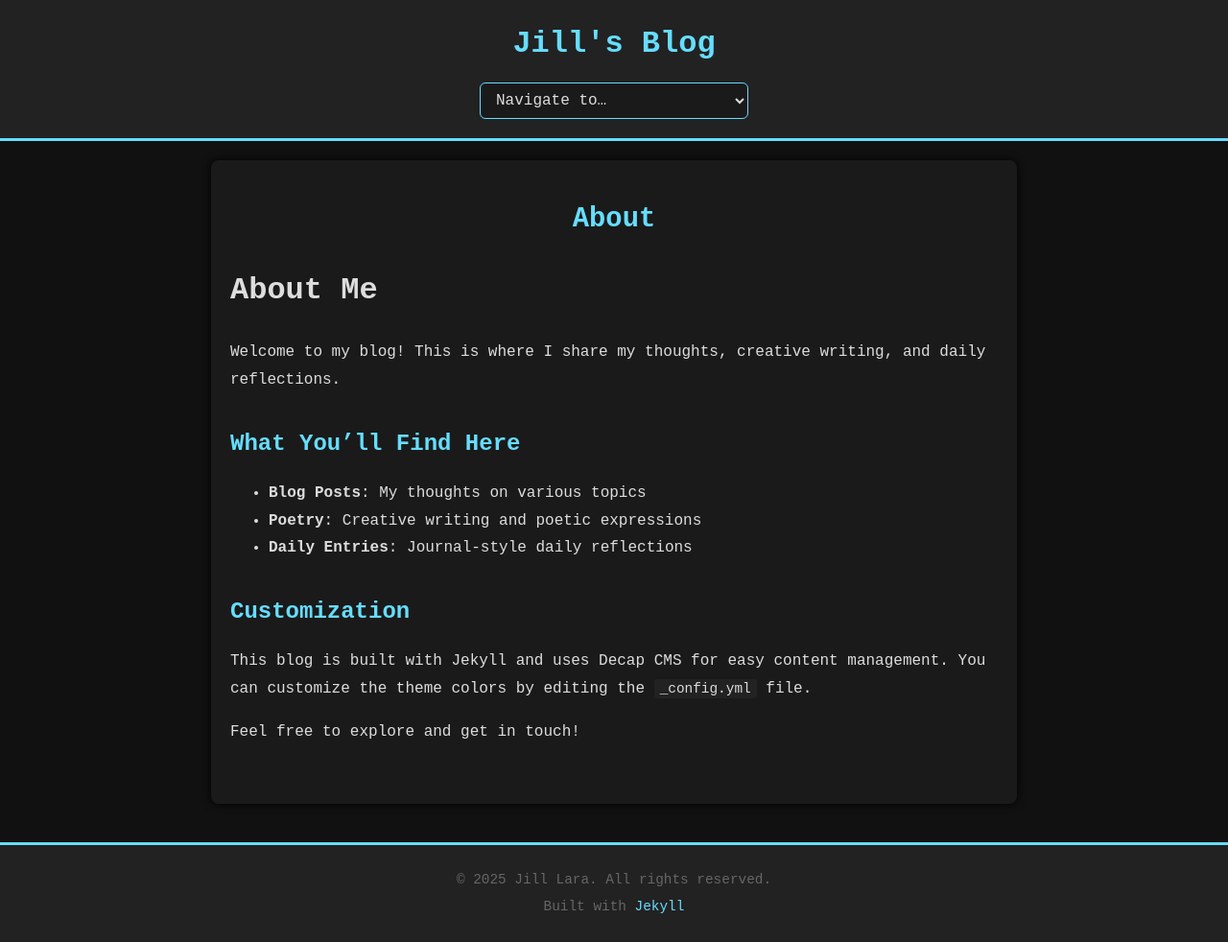
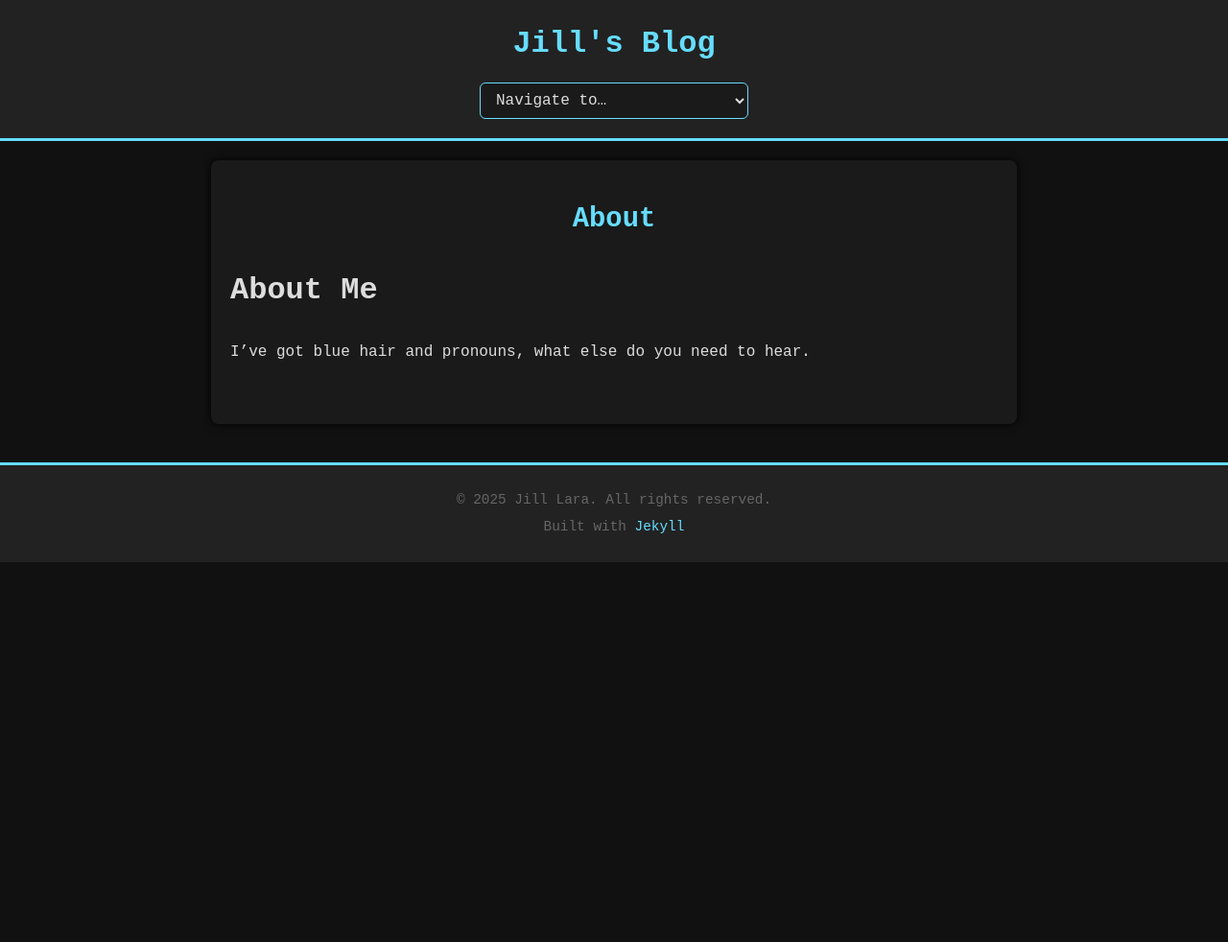
Before and after one commit to yellowbowlo9/Jillbo9blog, a Jekyll site: the page built from _pages/about.md, in a window 1280 px wide. Shown: the whole page at 96% size. Built offline with Jekyll 4.4.1, drawn with Linux system fonts in a browser that asks for light colours; a script that is not in the unit is left out; after the commit the page ends 900 px from its top, so only the background shows below that.

Commit message:
Update Pages “about”

```diff
--- a/_pages/about.md
+++ b/_pages/about.md
@@ -3,19 +3,6 @@ layout: page
 title: About
 permalink: /about/
 ---
-
 # About Me
 
-Welcome to my blog! This is where I share my thoughts, creative writing, and daily reflections.
-
-## What You'll Find Here
-
-- **Blog Posts**: My thoughts on various topics
-- **Poetry**: Creative writing and poetic expressions
-- **Daily Entries**: Journal-style daily reflections
-
-## Customization
-
-This blog is built with Jekyll and uses Decap CMS for easy content management. You can customize the theme colors by editing the `_config.yml` file.
-
-Feel free to explore and get in touch!
+I've got blue hair and pronouns, what else do you need to hear.
```
